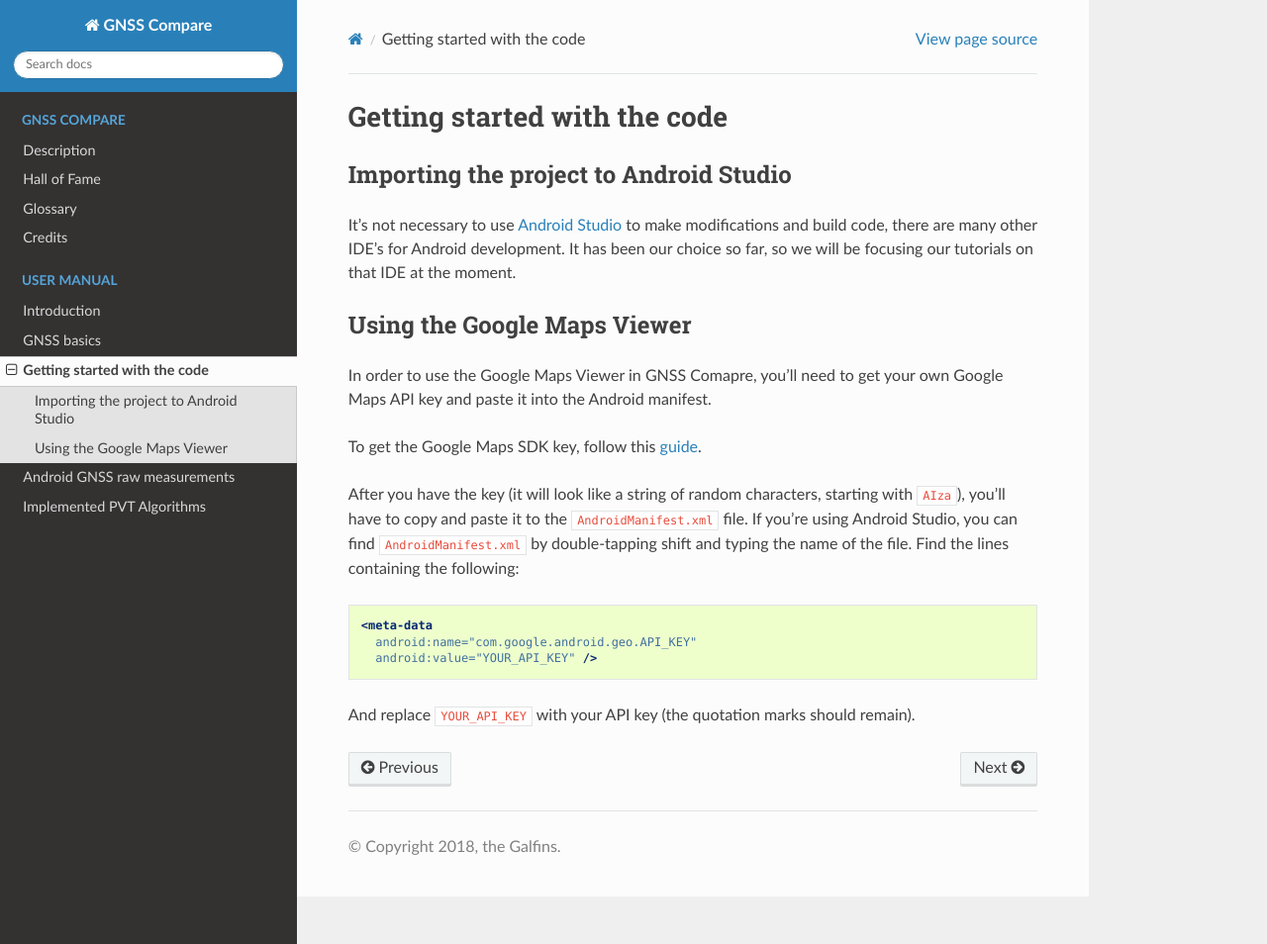
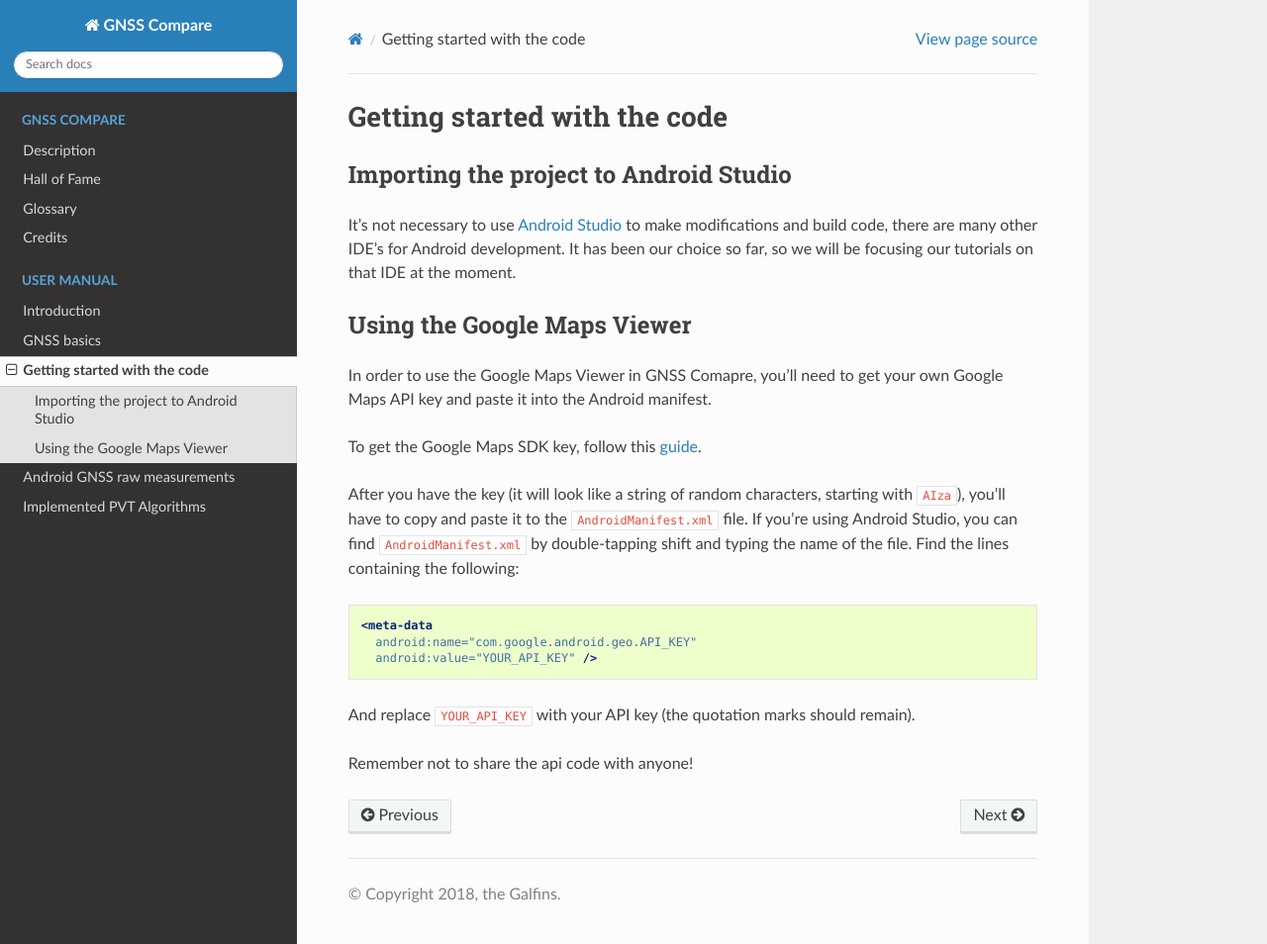
Before and after one commit to TheGalfins/GNSS_Compare, a Sphinx documentation site: the page built from docs/user_manual/code_basics.rst, in a window 1280 px wide and 954 px high. Shown: the whole window at 99% size. Built offline with Sphinx 7.4.7 and the Read the Docs theme 2.0.0, drawn with Linux system fonts in a browser that asks for light colours; pages that are not in the unit, such as notebooks, are missing from menus.

Commit message:
added security note

```diff
--- a/docs/user_manual/code_basics.rst
+++ b/docs/user_manual/code_basics.rst
@@ -29,6 +29,8 @@
 
 And replace ``YOUR_API_KEY`` with your API key (the quotation marks should remain).
 
+Remember not to share the api code with anyone!
+
 
 
 .. _`Android Studio`: https://developer.android.com/studio/
```
